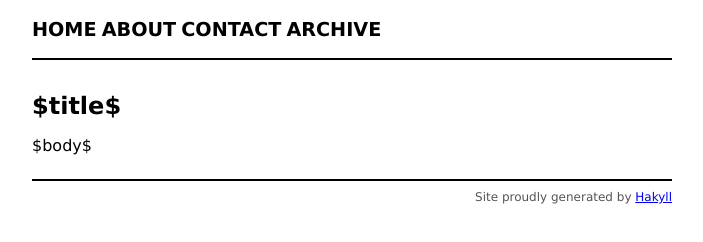
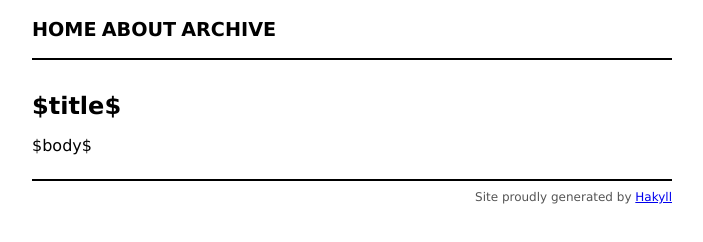
Before and after one commit to cstorey/blogue, a plain HTML site: page templates/default.html in a window 1280 px wide. Shown: the whole page, without its empty margins (288-991 px from the left). Drawn offline with Linux system fonts and the light colour scheme.

Commit message:
More layout fixes.

```diff
--- a/contact.markdown
+++ /dev/null
@@ -1,6 +0,0 @@
----
-title: Contact
----
-
-I live in a small hut in the mountains of Kumano Kodō on Kii Hantō and would not
-like to be contacted.
--- a/templates/default.html
+++ b/templates/default.html
@@ -9,26 +9,21 @@
         <link rel="stylesheet" type="text/css" href="/css/normalize.css" />
         <link rel="stylesheet" type="text/css" href="/css/default.css" />
     </head>
-    <body>
-      <section class="content">
-        <section id="header">
-            <span id="navigation">
+    <body class="content">
+        <header id="header">
+            <nav id="navigation">
                 <a href="/">Home</a>
                 <a href="/about.html">About</a>
-                <a href="/contact.html">Contact</a>
                 <a href="/archive.html">Archive</a>
-            </span>
-        </section>
-
-        <section id="content">
+            </nav>
+        </header>
+        <article id="content">
             <h1>$title$</h1>
-
             $body$
         </section>
-        <section id="footer">
+        <footer id="footer">
             Site proudly generated by
             <a href="http://jaspervdj.be/hakyll">Hakyll</a>
-        </section>
-      </section>
+        </footer>
     </body>
 </html>
```
Also changed, not shown: templates/post.html (+4 -2 lines).
